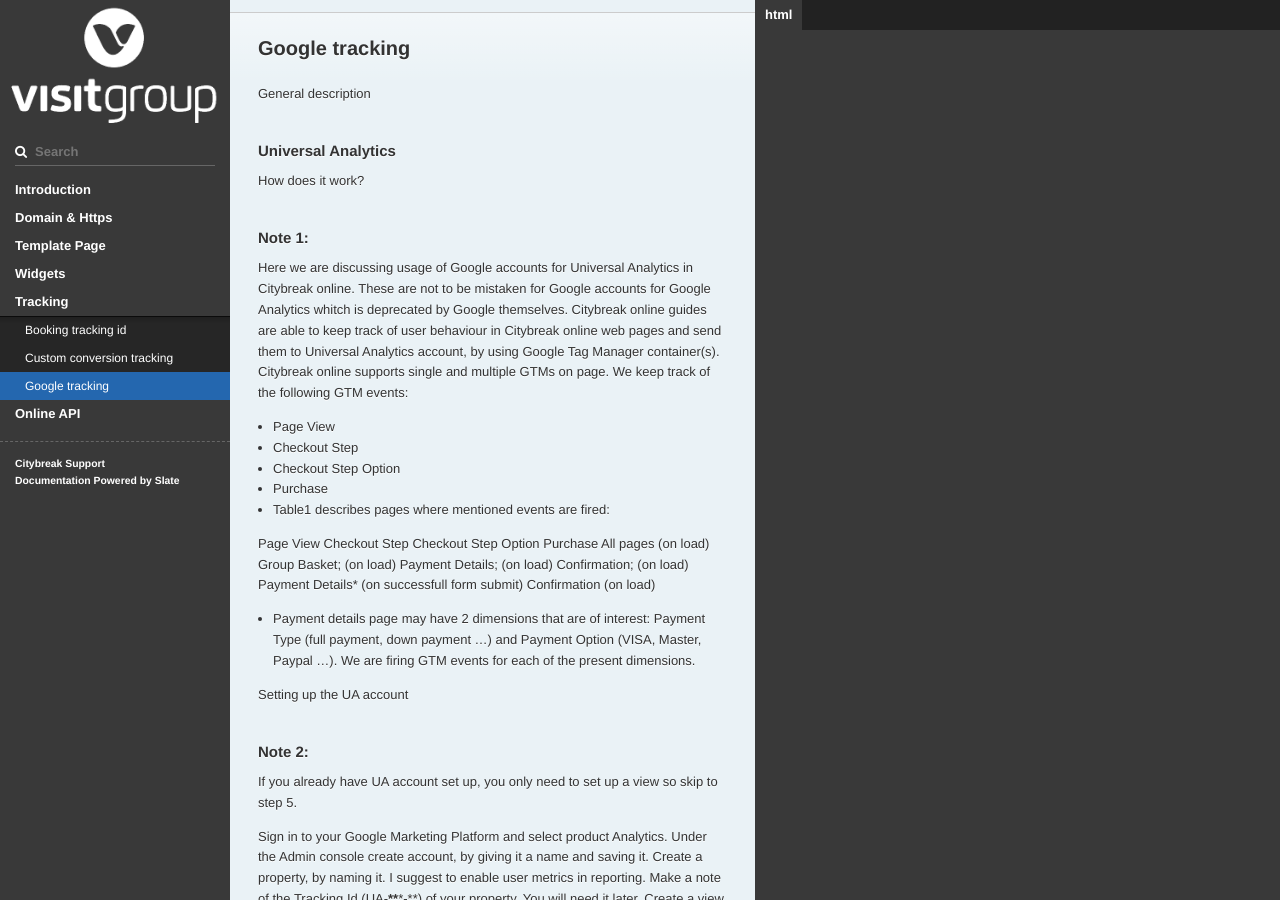
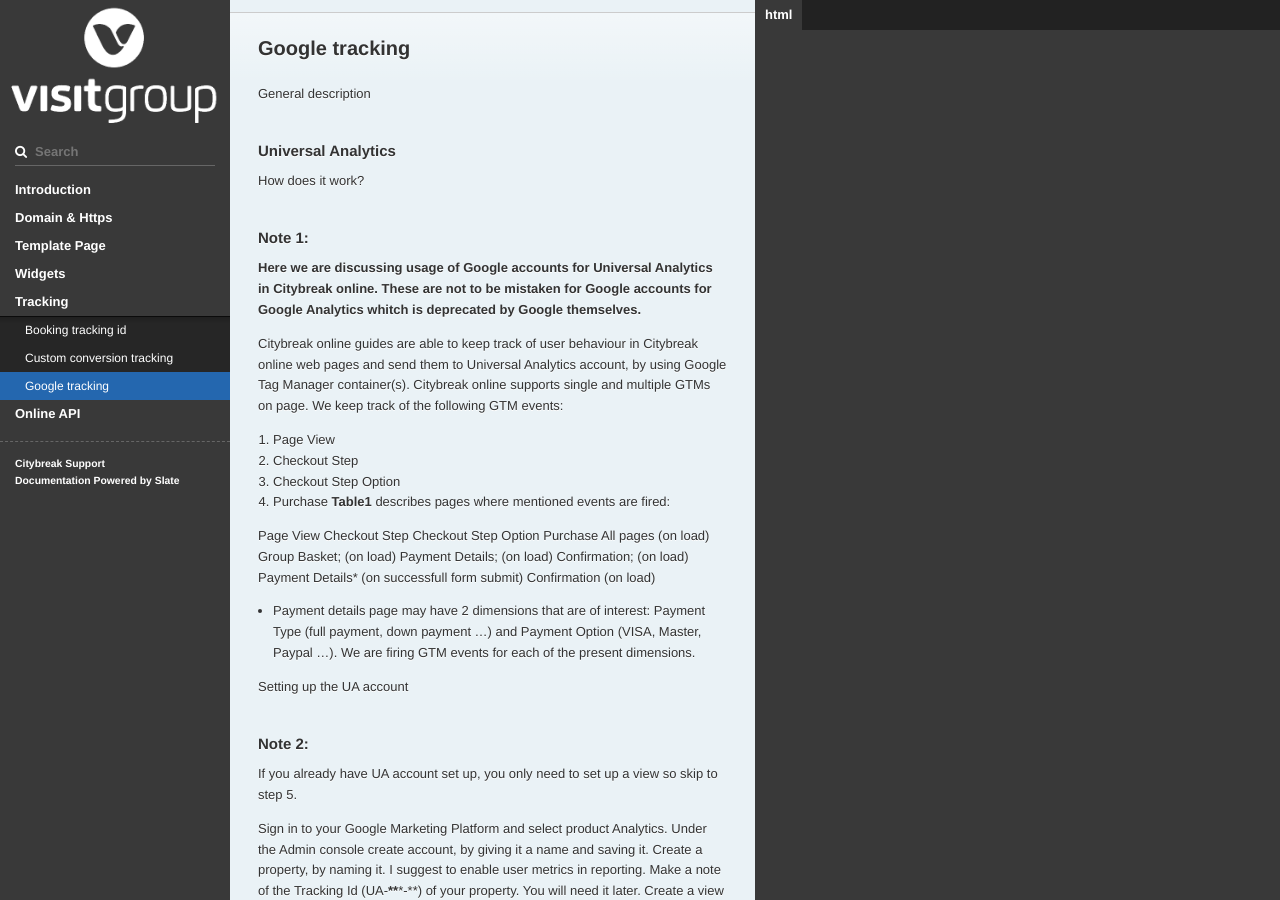
Before and after one commit to visit/citybreak-online-doc, a Jekyll site: the page built from index.md, in a window 1280 px wide and 900 px high, scrolled down 16183 px. Built offline with Jekyll 4.4.1, drawn with Linux system fonts in a browser that asks for light colours; our own code applies the rules of GitHub Pages for plain Markdown files; part of the change alters nothing that is shown.

```diff
--- a/_includes/tracking.md
+++ b/_includes/tracking.md
@@ -73,15 +73,16 @@ General description
 How does it work?
 
 ### Note 1:
-Here we are discussing usage of Google accounts for Universal Analytics in Citybreak online. These are not to be mistaken for Google accounts for Google Analytics whitch is deprecated by Google themselves.
+**Here we are discussing usage of Google accounts for Universal Analytics in Citybreak online. These are not to be mistaken for Google accounts for Google Analytics whitch is deprecated by Google themselves.**
+
 Citybreak online guides are able to keep track of user behaviour in Citybreak online web pages and send them to Universal Analytics account, by using Google Tag Manager container(s). Citybreak online supports single and multiple GTMs on page.
 We keep track of the following GTM events:
 
-* Page View
-* Checkout Step
-* Checkout Step Option
-* Purchase
-* Table1 describes pages where mentioned events are fired:
+1. Page View
+2. Checkout Step
+3. Checkout Step Option
+4. Purchase
+**Table1** describes pages where mentioned events are fired:
 
 Page View	Checkout Step 	Checkout Step Option 	Purchase
  All pages (on load)	Group Basket; (on load)
```
